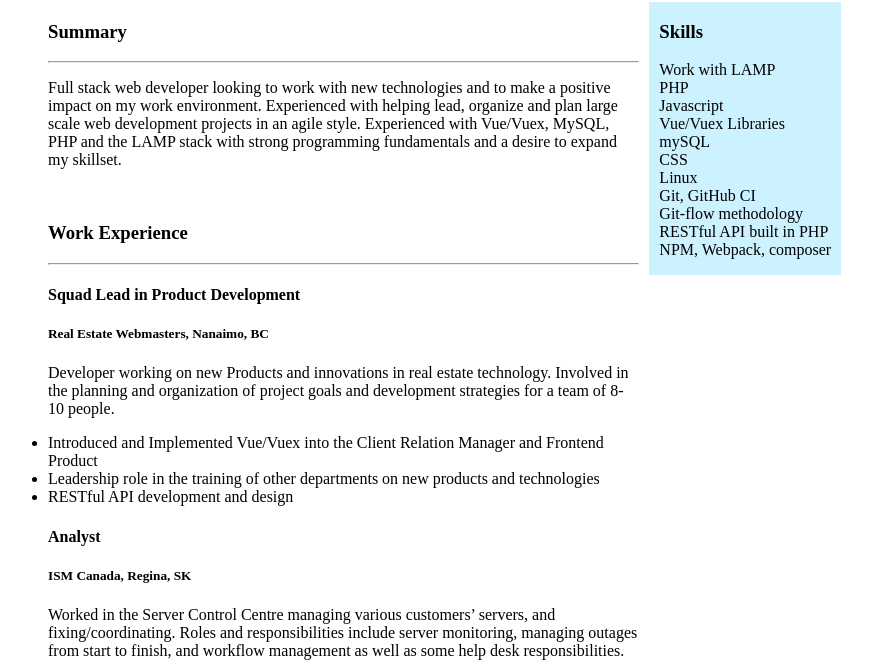
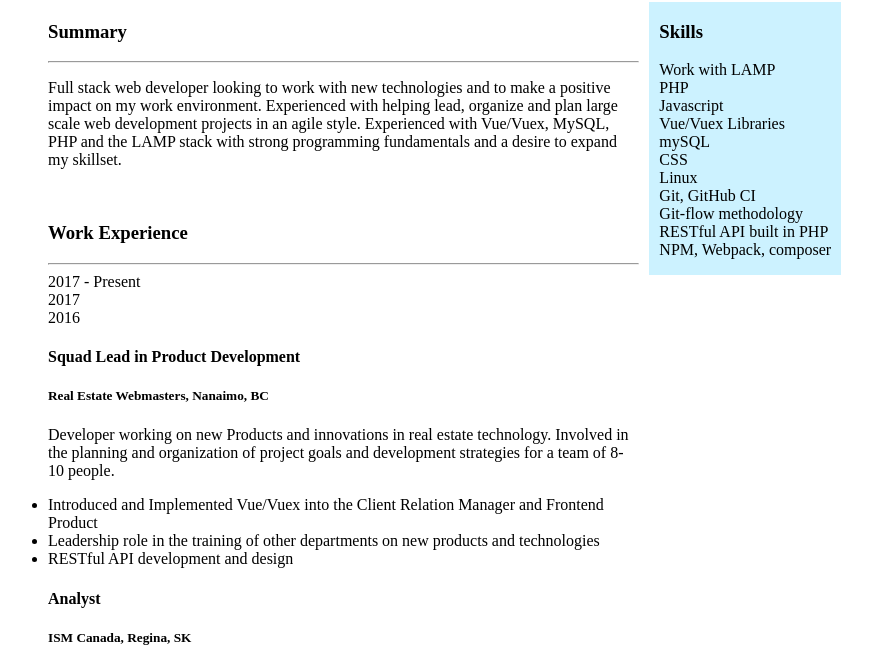
Before and after one commit to harrisonrkking/harrisonking.github.io, a plain HTML site: page index.html in a window 1280 px wide. Shown: the part 78-743 px from the top of the page, without its empty margins (144-1016 px from the left). Drawn offline with Linux system fonts and the light colour scheme.

Commit message:
add stuff

```diff
--- a/index.html
+++ b/index.html
@@ -23,7 +23,12 @@
             <br>
             <h3>Work Experience</h3>
             <hr>
-            <span class="time"></span>
+            <div class="time">
+                <span>2017 - Present</span><br>
+                <span>2017</span><br>
+                <span>2016</span><br>
+            </div>
+            <div class="experience">
                 <h4><b>Squad Lead</b> in Product Development</h4>
                 <h5>Real Estate Webmasters, Nanaimo, BC</h5>
                 <p>
@@ -65,6 +70,7 @@
                     their banking software.
                 </p>
             </div>
+        </div>
         <div id="right">
             <div class="content">
                 <h3>Skills</h3>
--- a/styles/homepage.css
+++ b/styles/homepage.css
@@ -19,6 +19,14 @@ ul {
     list-style: none;
 }
 
+.time {
+    width: 20%;
+}
+
+.experience {
+    width: auto;
+}
+
 #left {
     width: 66%;
     float: left;
```
Lines whose indentation alone changed are shown as unchanged.
